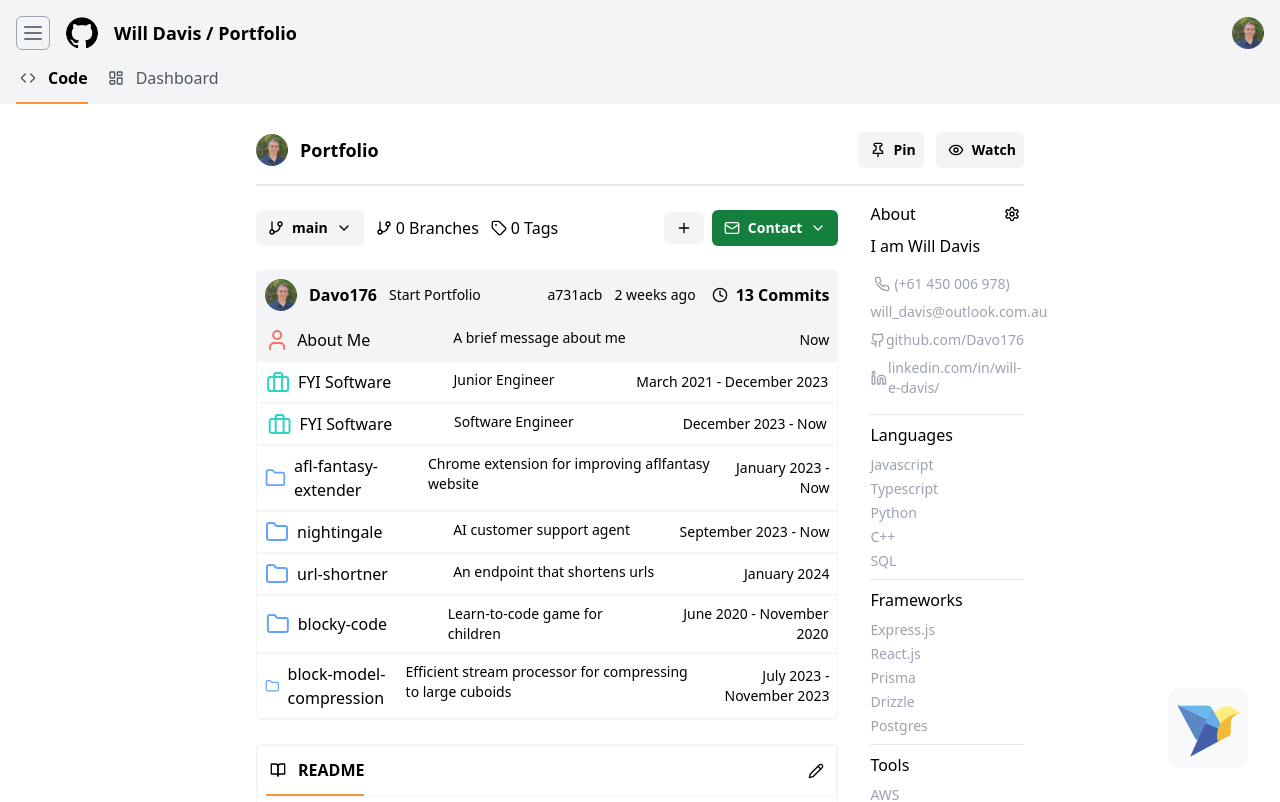
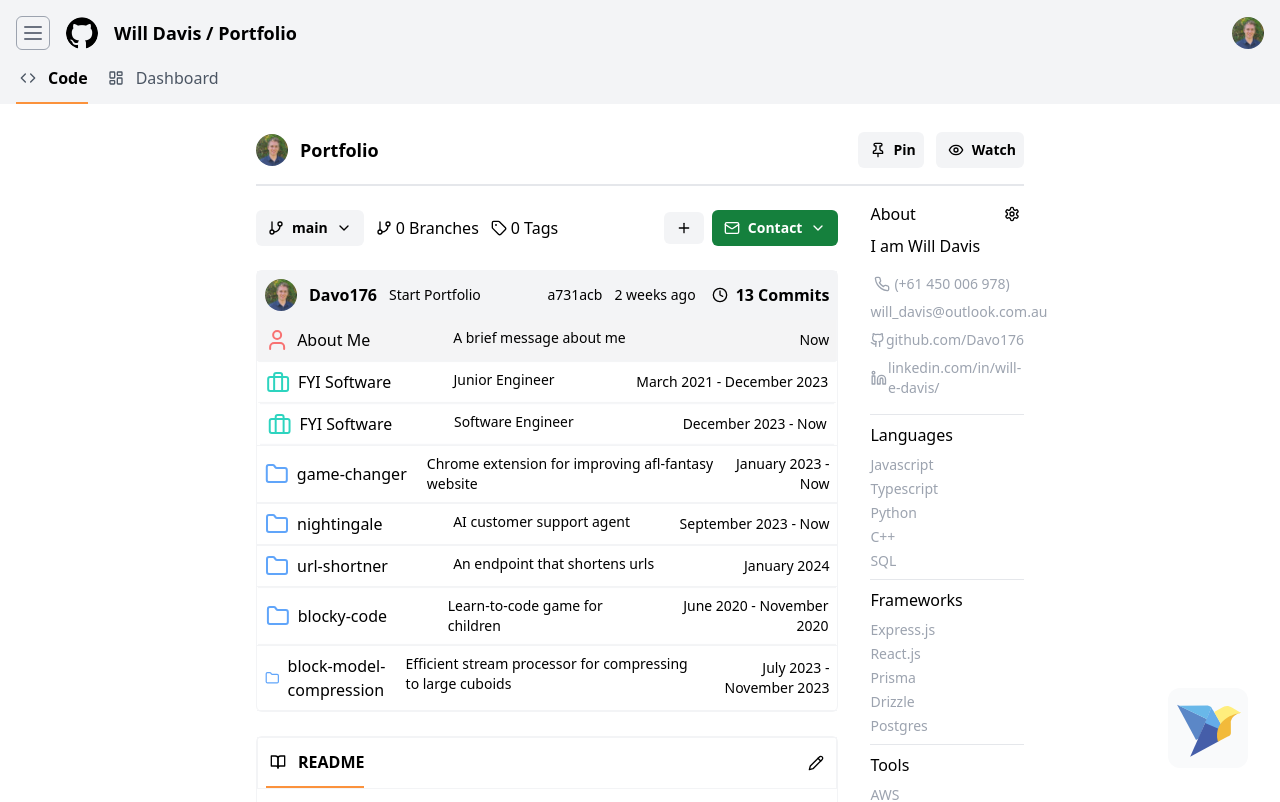
Before and after one commit to Davo176/portfolio, a React (Vite) app: page / in a window 1280 px wide. Shown: the top 802 px of the page. Built offline with nearby package versions, Linux system fonts and the light colour scheme.

Commit message:
updates to gamechanger

```diff
--- a/src/home/index.jsx
+++ b/src/home/index.jsx
@@ -29,8 +29,8 @@ function Home() {
         { id: 6, name: "FYI Software", message: "Software Engineer", time: "December 2023 - Now", type: "work", component: FyiSoftware },
         {
             id: 4,
-            name: "afl-fantasy-extender",
-            message: "Chrome extension for improving aflfantasy website",
+            name: "game-changer",
+            message: "Chrome extension for improving afl-fantasy website",
             time: "January 2023 - Now",
             type: "project",
             component: AflFantasyExtender,
--- a/src/home/projects/afl-fantasy-extender.jsx
+++ b/src/home/projects/afl-fantasy-extender.jsx
@@ -3,8 +3,14 @@ function AflFantasyExtender() {
     return (
         <div>
             <PageHeader>
-                <span>AFL Fantasy Extender</span>
+                <span>Game Changer</span>
             </PageHeader>
+            <SectionHeader>
+                <span>Link to Site</span>
+            </SectionHeader>
+            <p className="pt-2">
+                <a href="www.gamechangerfantasyfooty.com">Game Changer</a>
+            </p>
             <SectionHeader>
                 <span>Background</span>
             </SectionHeader>
@@ -28,6 +34,10 @@ function AflFantasyExtender() {
             <p>
                 The next year, I added some more features that can be used throughout the year. I added a <b>Bye-Round Manager</b> and <b>Fixture Analyser</b>{" "}
                 to another section of the app, which users can easily refer to in order to make better decisions in-season.
+            </p>
+            <p>
+                I have continued to improve this over the next couple of years, adding features that estimate how a players price will change depending on
+                scores. As well as features that return the optimal trades under salary and score constraints.
             </p>
             <SectionHeader>
                 <span>Video</span>
--- a/src/nightingale/content-admin.jsx
+++ b/src/nightingale/content-admin.jsx
@@ -2,7 +2,7 @@ import { useState, useEffect } from "react";
 import { useMutation, useQuery, useQueryClient } from "@tanstack/react-query";
 import { Edit, Trash2, PlusCircle, Check } from "lucide-react";
 
-const URL = "https://api.w-davis.com";
+// const URL = "http://localhost:3999";
 async function getContent(token) {
     return await fetch(URL + "/nightingale/content", {
         headers: {
```
